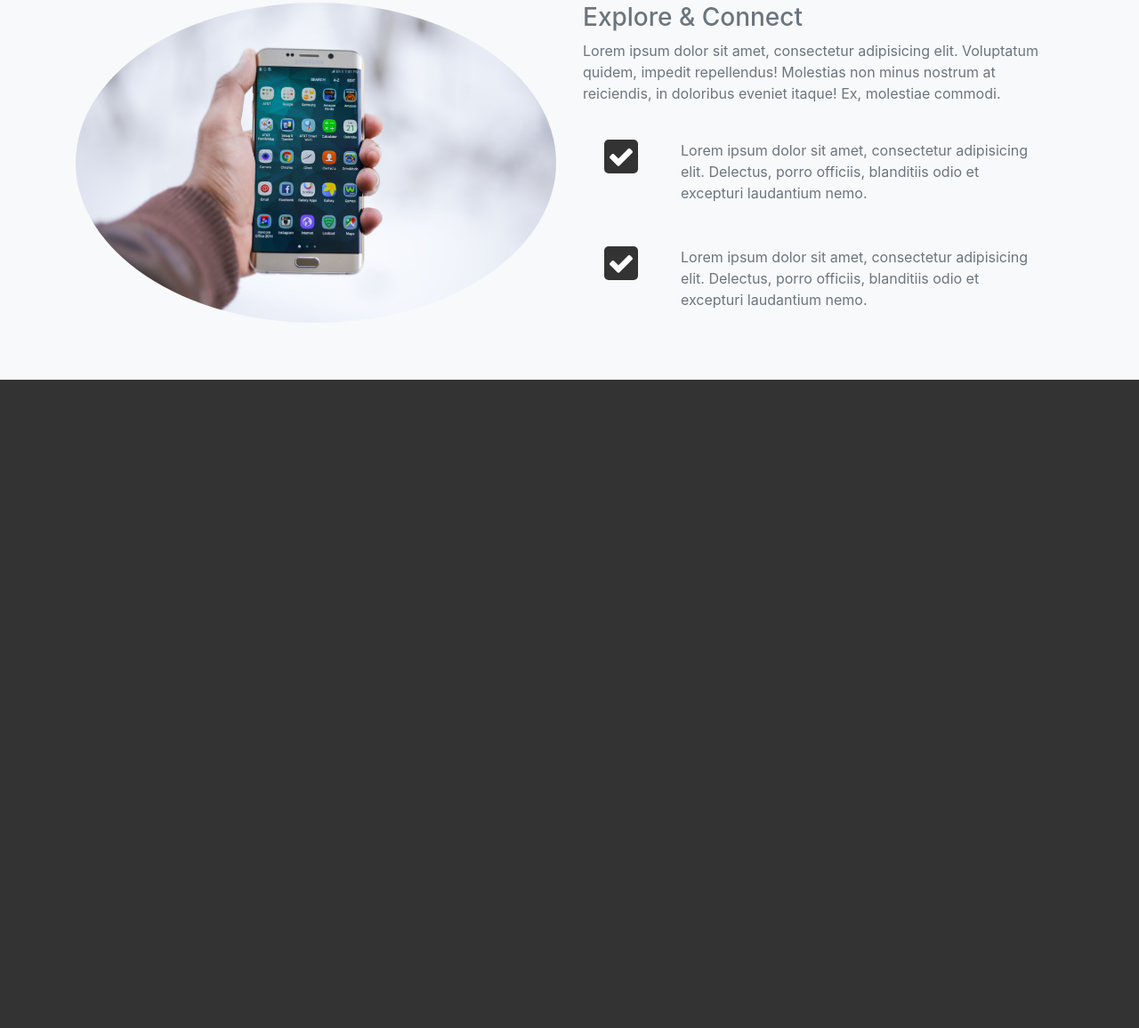
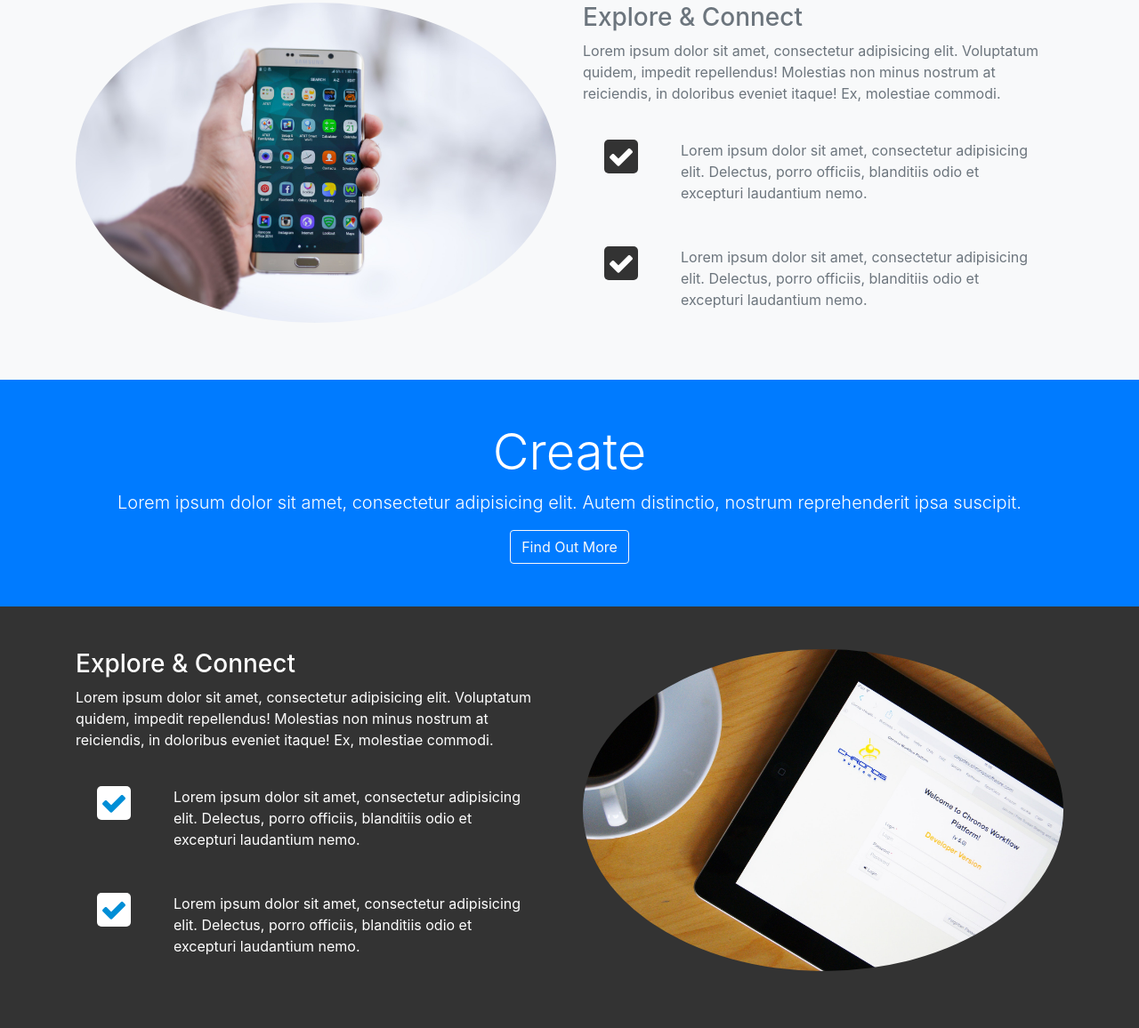
Before and after one commit to a-soliman/LooplabSocialTheme, a website: page src/index.html in a window 1280 px wide. Shown: the part 1000-2156 px from the top of the page at 89% size. Before the commit the page ends 1427 px from the top, so only its background shows below. Drawn offline with nearby package versions, Linux system fonts and the light colour scheme; files that its build step writes are made by us from their sources.

Commit message:
coded the create section

```diff
--- a/src/index.html
+++ b/src/index.html
@@ -16,7 +16,7 @@
 			<button
 				class="navbar-toggler"
 				data-toggle="collapse"
-				data-targer="#navbarCollapse"
+				data-target="#navbarCollapse"
 				>
 				<span class="navbar-toggler-icon"></span>
 			</button>
@@ -134,7 +134,7 @@
 					<h3>Explore & Connect</h3>
 					<p>Lorem ipsum dolor sit amet, consectetur adipisicing elit. Voluptatum quidem, impedit repellendus! Molestias non minus nostrum at reiciendis, in doloribus eveniet itaque! Ex, molestiae commodi.</p>
 					<div class="d-flex flex-row">
-						<div class="p-4 lign-self-start">
+						<div class="p-4 allign-self-start">
 							<i class="fa fa-check"></i>
 						</div>
 						<div class="p-4 allign-self-end">
@@ -142,7 +142,7 @@
 						</div>
 					</div>
 					<div class="d-flex flex-row">
-						<div class="p-4 lign-self-start">
+						<div class="p-4 allign-self-start">
 							<i class="fa fa-check"></i>
 						</div>
 						<div class="p-4 allign-self-end">
@@ -150,6 +150,55 @@
 						</div>
 					</div>
 				</div>
+			</div>
+		</div>
+	</section>
+
+	<!-- CREATE HEAD -->
+	<section id="create-head-section" class="bg-primary">
+		<div class="container">
+			<div class="row">
+				<div class="col text-center">
+					<div class="py-5">
+						<h1 class="display-4">Create</h1>
+						<p class="lead">Lorem ipsum dolor sit amet, consectetur adipisicing elit. Autem distinctio, nostrum reprehenderit ipsa suscipit.</p>
+						<a href="#" class="btn btn-outline-light text-capitalize">find out more</a>
+					</div>
+				</div>
+			</div>
+		</div>
+	</section>
+
+	<!-- CREATE SECTION -->
+	<section id="create-section" class="py-5">
+		<div class="container">
+			<div class="row">
+
+				<div class="col-lg-6">
+					<h3>Explore & Connect</h3>
+					<p>Lorem ipsum dolor sit amet, consectetur adipisicing elit. Voluptatum quidem, impedit repellendus! Molestias non minus nostrum at reiciendis, in doloribus eveniet itaque! Ex, molestiae commodi.</p>
+					<div class="d-flex flex-row">
+						<div class="p-4 allign-self-start">
+							<i class="fa fa-check"></i>
+						</div>
+						<div class="p-4 allign-self-end">
+							Lorem ipsum dolor sit amet, consectetur adipisicing elit. Delectus, porro officiis, blanditiis odio et excepturi laudantium nemo.
+						</div>
+					</div>
+					<div class="d-flex flex-row">
+						<div class="p-4 allign-self-start">
+							<i class="fa fa-check"></i>
+						</div>
+						<div class="p-4 allign-self-end">
+							Lorem ipsum dolor sit amet, consectetur adipisicing elit. Delectus, porro officiis, blanditiis odio et excepturi laudantium nemo.
+						</div>
+					</div>
+				</div>
+
+				<div class="col-lg-6">
+					<img src="img/create-section1.jpg" alt="" class="img-fluid mb-3 rounded-circle">
+				</div>
+
 			</div>
 		</div>
 	</section>
--- a/src/scss/styles.scss
+++ b/src/scss/styles.scss
@@ -53,8 +53,15 @@ body {
 		border-radius: 5px;
 		font-size: $icon-size;
 	}
+}
 
-	.bg-white {
-		background-color: $white;
+
+#create-section {
+	.fa {
+		color: $primary-color;
+		background: #fff;
+		padding: 4px;
+		border-radius: 5px;
+		font-size: $icon-size;
 	}
 }
```
Also changed, not shown: src/img/create-section1.jpg (added), src/img/share-section1.jpg (added).
